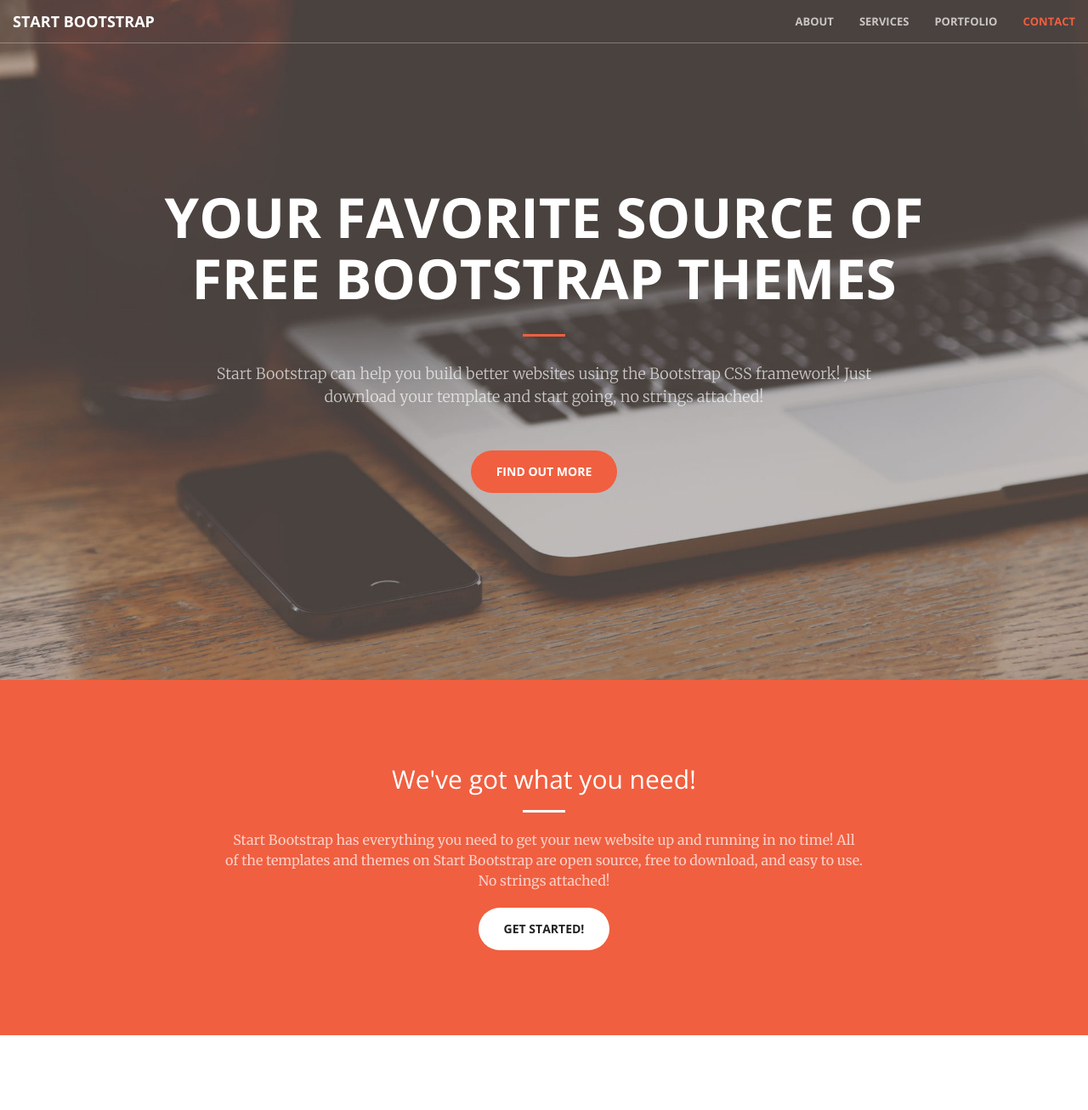
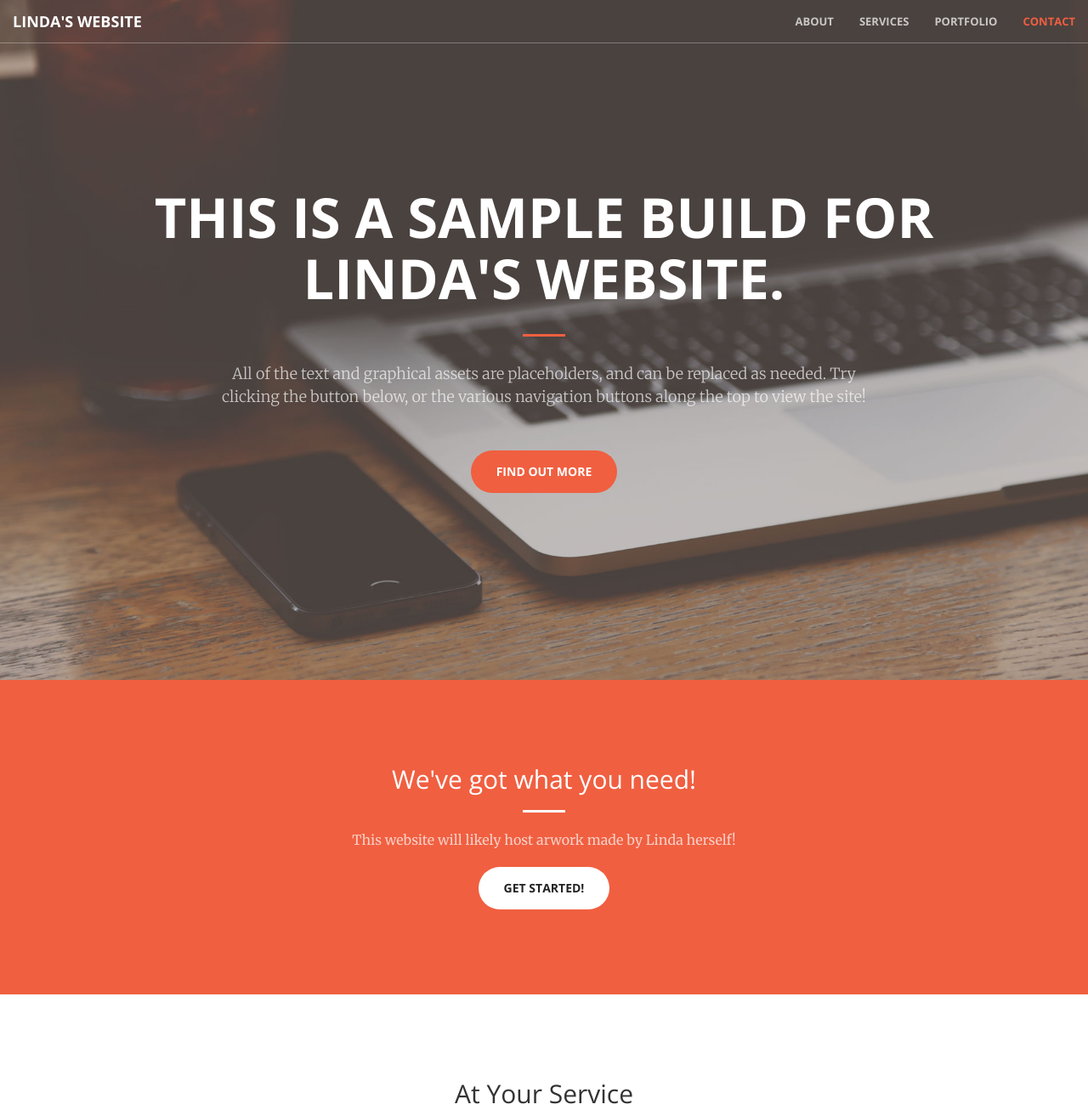
Before and after one commit to jjegbe01/LindaWebsite, a plain HTML site: page index.html in a window 1280 px wide. Shown: the top 1306 px of the page at 85% size. Drawn offline with nearby package versions, Linux system fonts and the light colour scheme.

Commit message:
Updated index page with small text changes.

```diff
--- a/index.html
+++ b/index.html
@@ -46,7 +46,7 @@
                     <span class="icon-bar"></span>
                     <span class="icon-bar"></span>
                 </button>
-                <a class="navbar-brand page-scroll" href="#page-top">Start Bootstrap</a>
+                <a class="navbar-brand page-scroll" href="#page-top">Linda's Website</a>
             </div>
 
             <!-- Collect the nav links, forms, and other content for toggling -->
@@ -74,9 +74,9 @@
     <header>
         <div class="header-content">
             <div class="header-content-inner">
-                <h1>Your Favorite Source of Free Bootstrap Themes</h1>
+                <h1>This is a sample build for Linda's website.</h1>
                 <hr>
-                <p>Start Bootstrap can help you build better websites using the Bootstrap CSS framework! Just download your template and start going, no strings attached!</p>
+                <p>All of the text and graphical assets are placeholders, and can be replaced as needed. Try clicking the button below, or the various navigation buttons along the top to view the site!</p>
                 <a href="#about" class="btn btn-primary btn-xl page-scroll">Find Out More</a>
             </div>
         </div>
@@ -88,7 +88,7 @@
                 <div class="col-lg-8 col-lg-offset-2 text-center">
                     <h2 class="section-heading">We've got what you need!</h2>
                     <hr class="light">
-                    <p class="text-faded">Start Bootstrap has everything you need to get your new website up and running in no time! All of the templates and themes on Start Bootstrap are open source, free to download, and easy to use. No strings attached!</p>
+                    <p class="text-faded">This website will likely host arwork made by Linda herself!</p>
                     <a href="#" class="btn btn-default btn-xl">Get Started!</a>
                 </div>
             </div>
```
